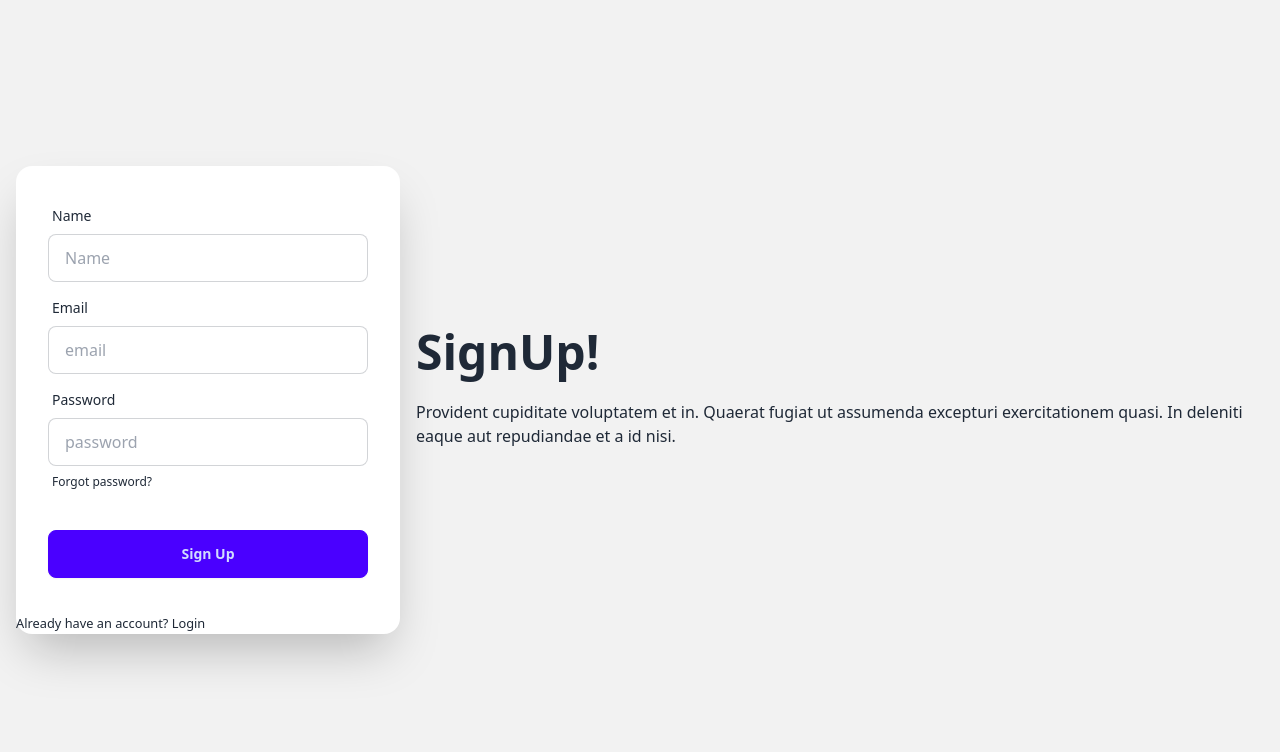
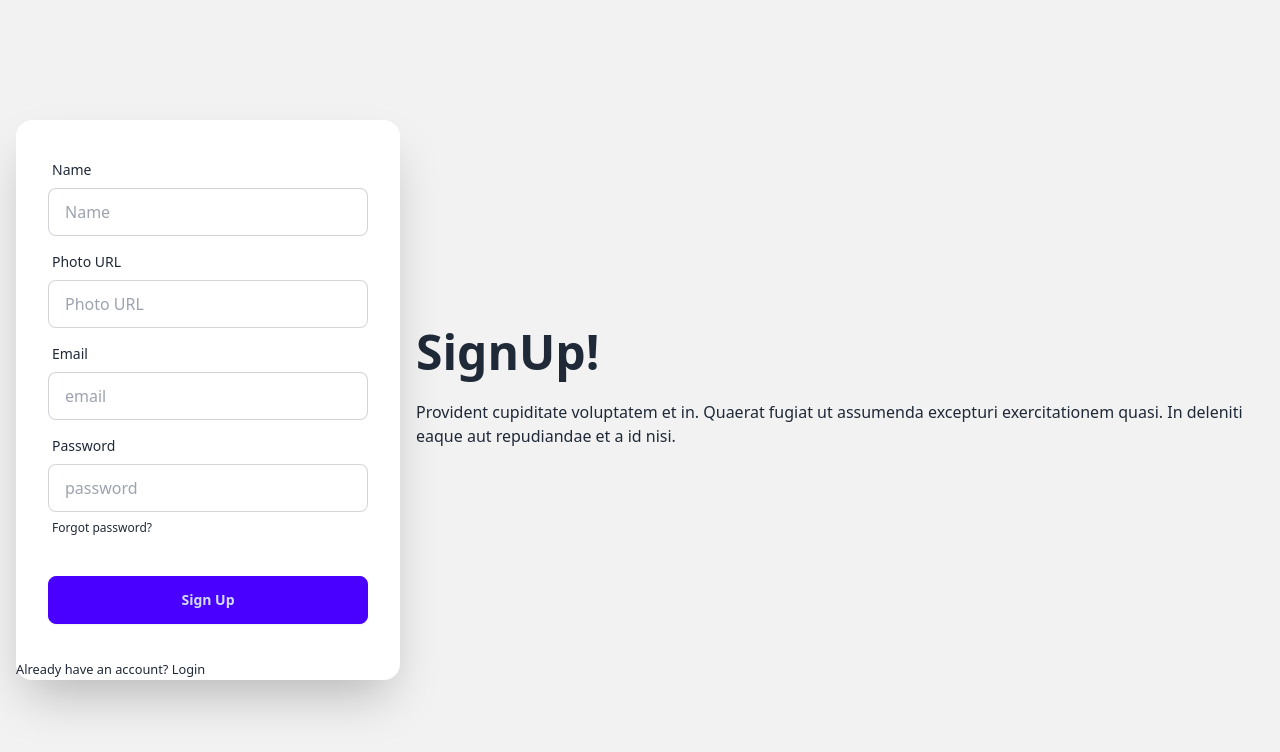
Before and after one commit to Khalid-Saifullaha/bistro-boss-client, a React (Vite) app: page /signup in a window 1280 px wide. Shown: the top 752 px of the page. Built offline with nearby package versions, Linux system fonts and the light colour scheme; no server answers.

Commit message:
update user profile

```diff
--- a/src/pages/Shared/Navbar/Navbar.jsx
+++ b/src/pages/Shared/Navbar/Navbar.jsx
@@ -27,7 +27,8 @@
 
       {user ? (
         <>
-          <button onClick={handelLogOut} className="btn btn-ghost">
+          <span>{user?.displayName}</span>
+          <button onClick={handelLogOut} className=" btn-ghost">
             LogOut
           </button>
         </>
--- a/src/pages/SignUp/SignUp.jsx
+++ b/src/pages/SignUp/SignUp.jsx
@@ -2,21 +2,36 @@
 import { Helmet } from "react-helmet-async";
 import { useForm } from "react-hook-form";
 import { AuthContext } from "../../providers/AuthProvider";
-import { Link } from "react-router-dom";
+import { Link, useNavigate } from "react-router-dom";
+import Swal from "sweetalert2";
 
 const SignUp = () => {
   const {
     register,
     handleSubmit,
+    reset,
     formState: { errors },
   } = useForm();
-  const { createUser } = useContext(AuthContext);
+  const { createUser, updateUserProfile } = useContext(AuthContext);
+  const navigate = useNavigate();
 
   const onSubmit = (data) => {
     console.log(data);
     createUser(data.email, data.password).then((result) => {
       const loggedUser = result.user;
       console.log(loggedUser);
+      updateUserProfile(data.name, data.photoURL)
+        .then(() => {
+          console.log("user profile info updated");
+          reset();
+          Swal.fire({
+            title: "User created successfully.",
+            icon: "success",
+            draggable: true,
+          });
+          navigate("/");
+        })
+        .catch((error) => console.log(error));
     });
   };
 
@@ -50,6 +65,20 @@
                 />
                 {errors.name && (
                   <span className="text-red-600">Name is required</span>
+                )}
+              </div>
+              <div className="form-control">
+                <label className="label">
+                  <span className="label-text">Photo URL</span>
+                </label>
+                <input
+                  type="url"
+                  {...register("photoURL", { required: true })}
+                  placeholder="Photo URL"
+                  className="input input-bordered"
+                />
+                {errors.photoURL && (
+                  <span className="text-red-600">Photo URL is required</span>
                 )}
               </div>
 
--- a/src/providers/AuthProvider.jsx
+++ b/src/providers/AuthProvider.jsx
@@ -5,6 +5,7 @@
   onAuthStateChanged,
   signInWithEmailAndPassword,
   signOut,
+  updateProfile,
 } from "firebase/auth";
 import { app } from "../firebase/firebase.connfig";
 
@@ -29,6 +30,13 @@
     return signOut(auth);
   };
 
+  const updateUserProfile = (name, photo) => {
+    return updateProfile(auth.currentUser, {
+      displayName: name,
+      photoURL: photo,
+    });
+  };
+
   useEffect(() => {
     const unsubscribe = onAuthStateChanged(auth, (currentUser) => {
       setUser(currentUser);
@@ -46,6 +54,7 @@
     createUser,
     signIn,
     logOut,
+    updateUserProfile,
   };
   return (
     <AuthContext.Provider value={authInfo}>{children}</AuthContext.Provider>
```
